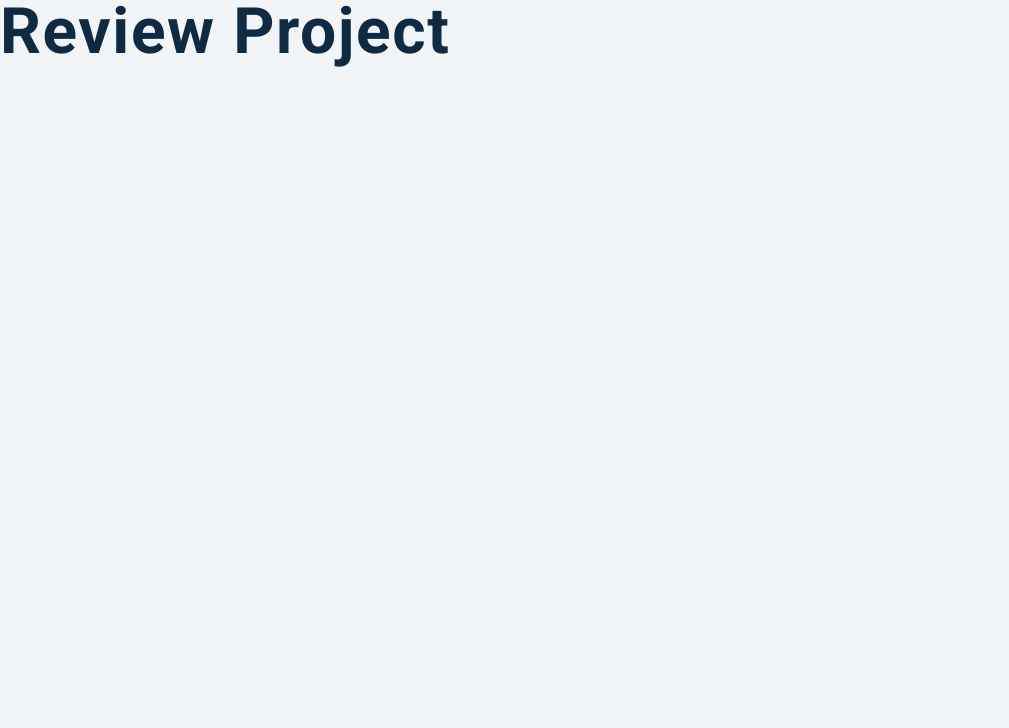
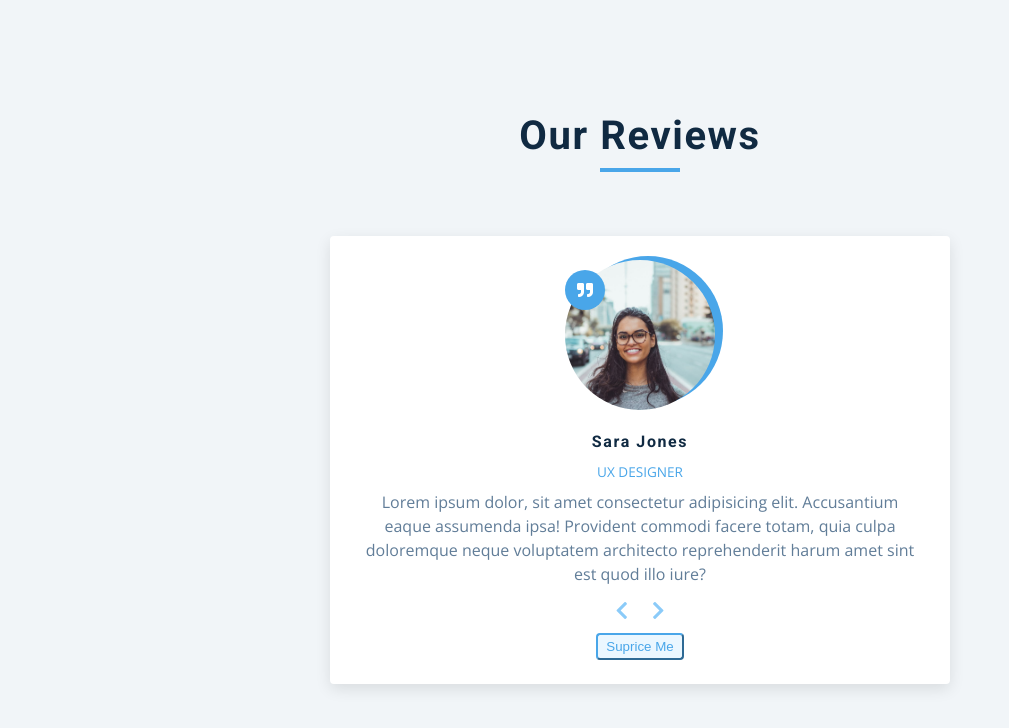
Before and after one commit to alexeypopov183/vanila-js-freecodecamp, a plain HTML site: page 03-reviews/setup/index.html in a window 1280 px wide. Shown: the whole page, without its empty margins (0-1009 px from the left). Drawn offline with nearby package versions, Linux system fonts and the light colour scheme.

Commit message:
feat: end html

```diff
--- a/03-reviews/setup/index.html
+++ b/03-reviews/setup/index.html
@@ -14,7 +14,35 @@
     <link rel="stylesheet" href="styles.css" />
   </head>
   <body>
-    <h1>review project</h1>
+    <main>
+      <section class="container">
+        <div class="title">
+          <h2>our reviews</h2>
+          <div class="underline"></div>
+        </div>
+        <article class="review">
+          <div class="img-container">
+            <img src="./person-1.jpeg" id="person-img" alt="logo">
+          </div>
+          <h4 class="author">sara jones</h4>
+          <p id="job">ux designer</p>
+          <p id="info">
+            Lorem ipsum dolor, sit amet consectetur adipisicing elit. Accusantium eaque assumenda ipsa! Provident commodi facere totam, quia culpa doloremque neque voluptatem architecto reprehenderit harum amet sint est quod illo iure?
+          </p>
+          <!-- prev next button -->
+          <div class="button-container">
+            <button class="prev-btn">
+              <i class="fas fa-chevron-left"></i>
+            </button>
+            <button class="prev-btn">
+              <i class="fas fa-chevron-right"></i>
+            </button>
+          </div>
+          <!-- button random -->
+          <button class="random-btn">suprice me</button>
+        </article>
+      </section>
+    </main>
     <!-- javascript -->
     <script src="app.js"></script>
   </body>
```
